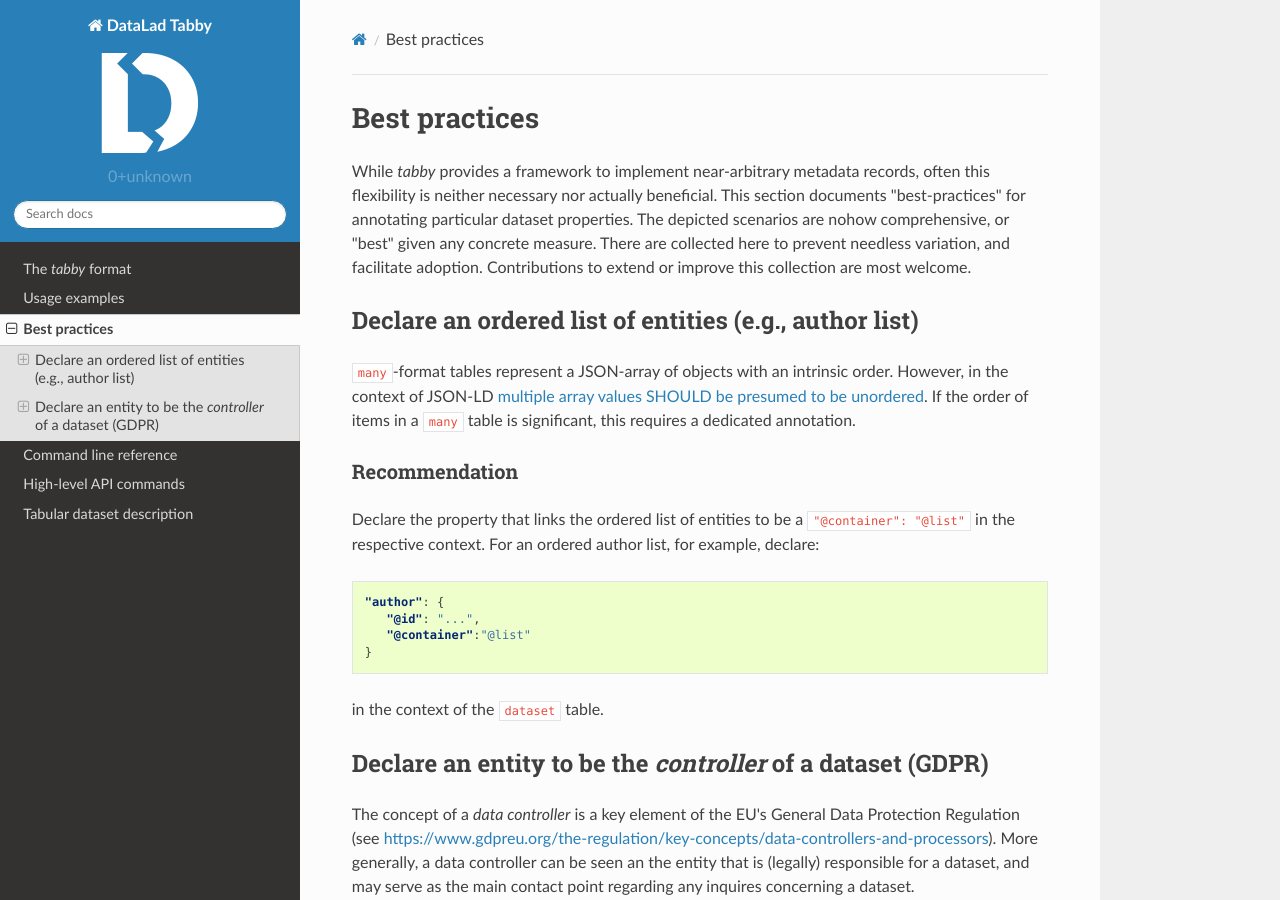
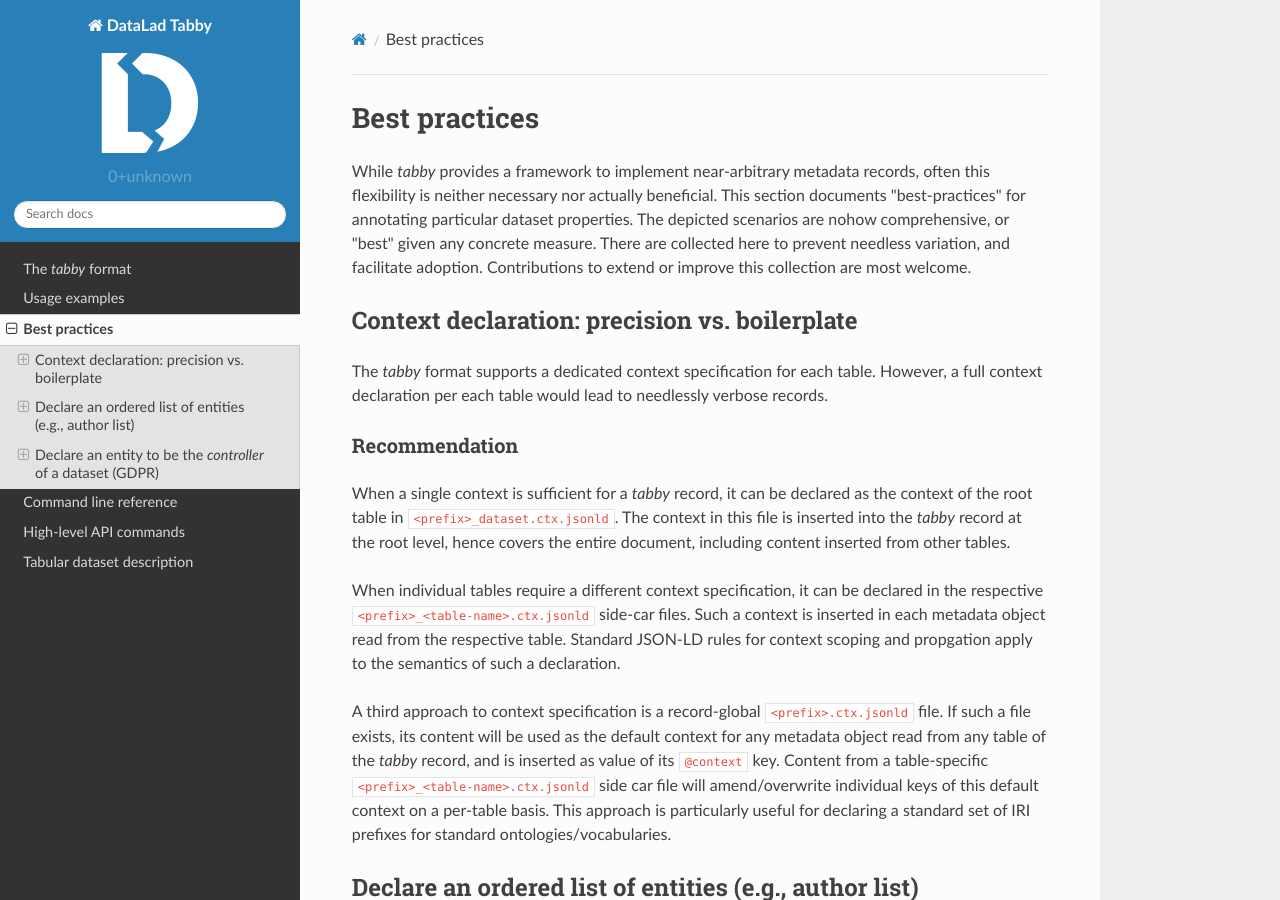
Before and after one commit to psychoinformatics-de/datalad-tabby, a Sphinx documentation site: the page built from docs/source/best-practices.rst, in a window 1280 px wide and 900 px high. Built offline with Sphinx 7.4.7 and the Read the Docs theme 2.0.0, drawn with Linux system fonts in a browser that asks for light colours; pages that are not in the unit, such as notebooks, are missing from menus.

Commit message:
BP on declaring context
Closes #40

```diff
--- a/docs/source/best-practices.rst
+++ b/docs/source/best-practices.rst
@@ -8,6 +8,37 @@ properties. The depicted scenarios are nohow comprehensive, or "best" given any
 concrete measure. There are collected here to prevent needless variation, and
 facilitate adoption. Contributions to extend or improve this collection are
 most welcome.
+
+
+Context declaration: precision vs. boilerplate
+==============================================
+
+The `tabby` format supports a dedicated context specification for each table.
+However, a full context declaration per each table would lead to needlessly
+verbose records.
+
+Recommendation
+--------------
+
+When a single context is sufficient for a `tabby` record, it can be declared
+as the context of the root table in ``<prefix>_dataset.ctx.jsonld``. The context
+in this file is inserted into the `tabby` record at the root level, hence
+covers the entire document, including content inserted from other tables.
+
+When individual tables require a different context specification, it can be
+declared in the respective ``<prefix>_<table-name>.ctx.jsonld`` side-car files.
+Such a context is inserted in each metadata object read from the respective
+table. Standard JSON-LD rules for context scoping and propgation apply to the
+semantics of such a declaration.
+
+A third approach to context specification is a record-global
+``<prefix>.ctx.jsonld`` file. If such a file exists, its content will be used
+as the default context for any metadata object read from any table of the
+`tabby` record, and is inserted as value of its ``@context`` key. Content from
+a table-specific ``<prefix>_<table-name>.ctx.jsonld`` side car file will
+amend/overwrite individual keys of this default context on a per-table basis.
+This approach is particularly useful for declaring a standard set of IRI
+prefixes for standard ontologies/vocabularies.
 
 
 Declare an ordered list of entities (e.g., author list)
```
